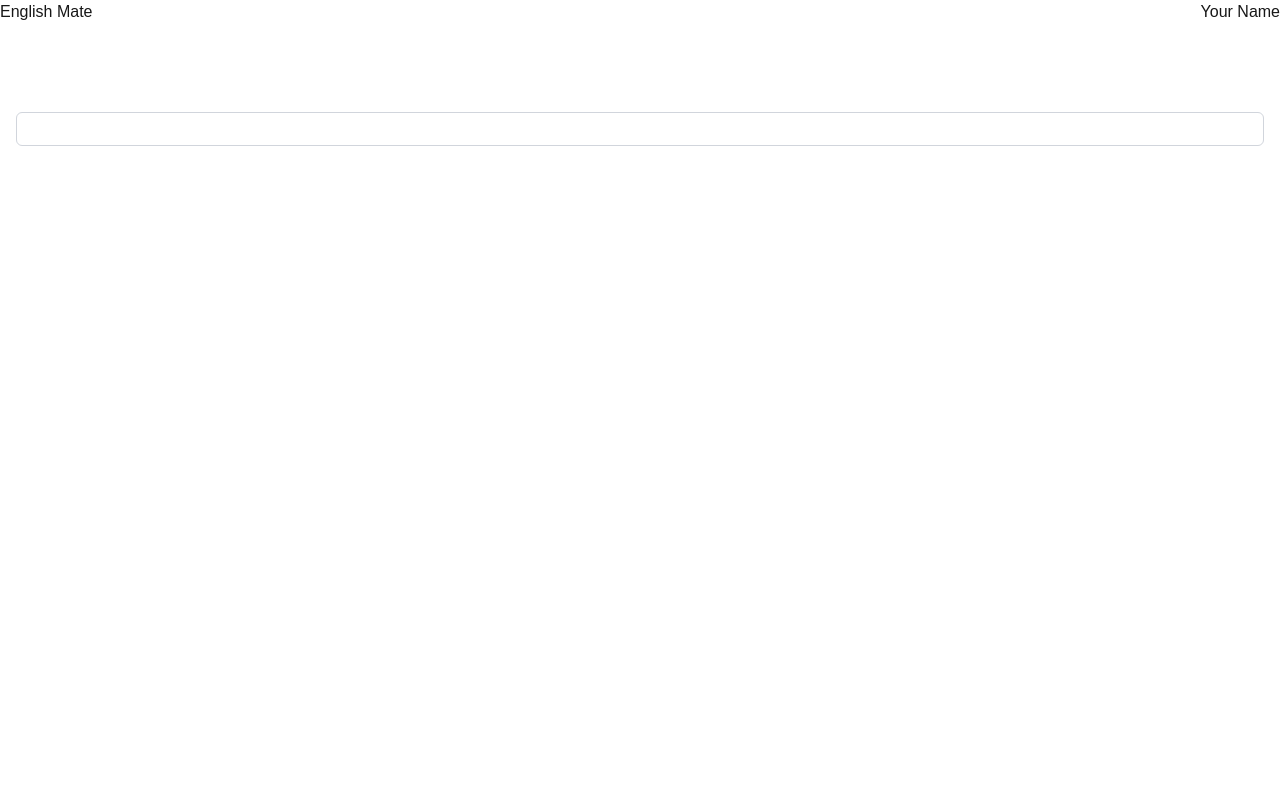
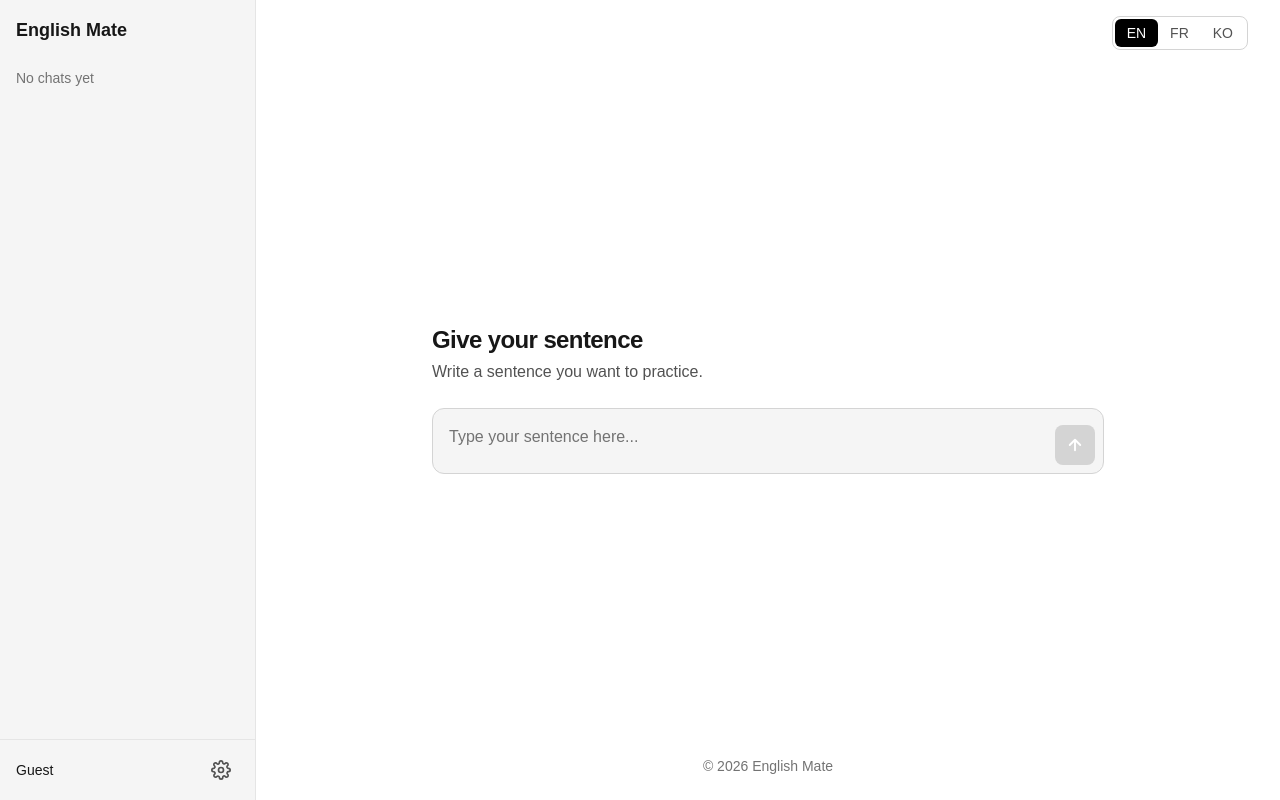
Before and after one commit to SunyeongJ-dev/english-mate, a Next.js app: page / in a window 1280 px wide. Built offline with nearby package versions, Linux system fonts and the light colour scheme.

Commit message:
feat: implement UI components

```diff
--- /dev/null
+++ b/app/components/LanguageSwitcher.tsx
@@ -0,0 +1,41 @@
+import { Language } from "@/app/lib/types";
+
+const OPTIONS: { value: Language; label: string }[] = [
+  { value: "en", label: "EN" },
+  { value: "fr", label: "FR" },
+  { value: "ko", label: "KO" },
+];
+
+type Props = {
+  value: Language;
+  onChange: (language: Language) => void;
+};
+
+export default function LanguageSwitcher({ value, onChange }: Props) {
+  return (
+    <div
+      role="group"
+      aria-label="Language"
+      className="inline-flex rounded-lg border border-neutral-300 p-0.5"
+    >
+      {OPTIONS.map((option) => {
+        const selected = option.value === value;
+        return (
+          <button
+            key={option.value}
+            type="button"
+            aria-pressed={selected}
+            onClick={() => onChange(option.value)}
+            className={`rounded-md px-3 py-1 text-sm font-medium focus-visible:outline-2 focus-visible:outline-offset-2 focus-visible:outline-black ${
+              selected
+                ? "bg-black text-white"
+                : "text-neutral-600 hover:bg-neutral-100"
+            }`}
+          >
+            {option.label}
+          </button>
+        );
+      })}
+    </div>
+  );
+}
--- /dev/null
+++ b/app/components/PromptForm.tsx
@@ -0,0 +1,90 @@
+type Props = {
+  value: string;
+  onChange: (value: string) => void;
+  onSubmit: (e: React.SubmitEvent<HTMLFormElement>) => void;
+  isLoading?: boolean;
+  errorMessage?: string;
+};
+
+export default function PromptForm({
+  value,
+  onChange,
+  onSubmit,
+  isLoading = false,
+  errorMessage,
+}: Props) {
+  const isEmpty = value.trim() === "";
+
+  return (
+    <form onSubmit={onSubmit} noValidate>
+      <div className="flex items-end gap-2 rounded-xl border border-neutral-300 bg-neutral-100 p-2 focus-within:border-black">
+        <label htmlFor="sentence" className="sr-only">
+          Your sentence
+        </label>
+        <textarea
+          id="sentence"
+          value={value}
+          onChange={(e) => onChange(e.target.value)}
+          onKeyDown={(e) => {
+            if (
+              e.key === "Enter" &&
+              !e.shiftKey &&
+              !e.nativeEvent.isComposing
+            ) {
+              e.preventDefault();
+              e.currentTarget.form?.requestSubmit();
+            }
+          }}
+          rows={2}
+          placeholder="Type your sentence here..."
+          disabled={isLoading}
+          aria-invalid={errorMessage ? true : undefined}
+          aria-describedby={errorMessage ? "sentence-error" : undefined}
+          className="field-sizing-content min-h-12 flex-1 resize-none bg-transparent p-2 outline-none placeholder:text-neutral-500 disabled:text-neutral-500"
+        />
+        <button
+          type="submit"
+          aria-label={isLoading ? "Sending sentence" : "Send sentence"}
+          disabled={isEmpty || isLoading}
+          className="flex h-10 w-10 shrink-0 items-center justify-center rounded-lg bg-black text-white hover:bg-neutral-800 disabled:cursor-not-allowed disabled:bg-neutral-300 focus-visible:outline-2 focus-visible:outline-offset-2 focus-visible:outline-black"
+        >
+          {isLoading ? (
+            <svg
+              width="18"
+              height="18"
+              viewBox="0 0 24 24"
+              fill="none"
+              stroke="currentColor"
+              strokeWidth="3"
+              strokeLinecap="round"
+              className="animate-spin motion-reduce:animate-none"
+              aria-hidden="true"
+            >
+              <path d="M12 3a9 9 0 1 0 9 9" />
+            </svg>
+          ) : (
+            <svg
+              width="18"
+              height="18"
+              viewBox="0 0 24 24"
+              fill="none"
+              stroke="currentColor"
+              strokeWidth="2.5"
+              strokeLinecap="round"
+              strokeLinejoin="round"
+              aria-hidden="true"
+            >
+              <path d="M12 19V5M5 12l7-7 7 7" />
+            </svg>
+          )}
+        </button>
+      </div>
+
+      {errorMessage && (
+        <p id="sentence-error" role="alert" className="mt-2 text-sm text-red-600">
+          {errorMessage}
+        </p>
+      )}
+    </form>
+  );
+}
--- /dev/null
+++ b/app/components/ResultView.tsx
@@ -0,0 +1,42 @@
+import { Result } from "@/app/lib/types";
+
+type Props = {
+  sentence: string;
+  result: Result;
+  onNew: () => void;
+};
+
+export default function ResultView({ sentence, result, onNew }: Props) {
+  const rows = [
+    { label: "Level", value: result.level },
+    { label: "Formal", value: result.formal },
+    { label: "Informal", value: result.informal },
+    { label: "Note", value: result.note },
+  ];
+
+  return (
+    <section className="rounded-xl bg-neutral-100 p-4 md:p-6">
+      <h1 className="sr-only">Review result</h1>
+
+      <p className="break-words text-center text-lg">“{sentence}”</p>
+
+      <dl className="mt-4 divide-y divide-neutral-200 rounded-lg bg-white px-4 md:px-6">
+        {rows.map((row) => (
+          <div key={row.label} className="py-4">
+            <p className="mt-1 whitespace-pre-wrap break-words">{row.value}</p>
+          </div>
+        ))}
+      </dl>
+
+      <div className="mt-4 flex justify-center gap-2">
+        <button
+          type="button"
+          onClick={onNew}
+          className="rounded-lg bg-black px-4 py-2 text-sm font-medium text-white hover:bg-neutral-800 focus-visible:outline-2 focus-visible:outline-offset-2 focus-visible:outline-black"
+        >
+          New sentence
+        </button>
+      </div>
+    </section>
+  );
+}
--- /dev/null
+++ b/app/components/Sidebar.tsx
@@ -0,0 +1,36 @@
+export default function Sidebar() {
+  return (
+    <aside className="hidden w-64 shrink-0 flex-col border-r border-neutral-200 bg-neutral-100 md:flex">
+      <div className="px-4 py-4 text-lg font-semibold">English Mate</div>
+
+      <nav aria-label="Chat history" className="flex-1 overflow-y-auto px-2">
+        {/* Chat history goes here */}
+        <p className="px-2 py-2 text-sm text-neutral-500">No chats yet</p>
+      </nav>
+
+      <div className="flex items-center justify-between border-t border-neutral-200 px-4 py-3">
+        <span className="text-sm font-medium">Guest</span>
+        <button
+          type="button"
+          aria-label="Settings"
+          className="rounded-md p-2 text-neutral-600 hover:bg-neutral-200 hover:text-black focus-visible:outline-2 focus-visible:outline-offset-2 focus-visible:outline-black"
+        >
+          <svg
+            width="20"
+            height="20"
+            viewBox="0 0 24 24"
+            fill="none"
+            stroke="currentColor"
+            strokeWidth="2"
+            strokeLinecap="round"
+            strokeLinejoin="round"
+            aria-hidden="true"
+          >
+            <circle cx="12" cy="12" r="3" />
+            <path d="M19.4 15a1.7 1.7 0 0 0 .3 1.8l.1.1a2 2 0 1 1-2.8 2.8l-.1-.1a1.7 1.7 0 0 0-1.8-.3 1.7 1.7 0 0 0-1 1.5V21a2 2 0 1 1-4 0v-.1a1.7 1.7 0 0 0-1.1-1.5 1.7 1.7 0 0 0-1.8.3l-.1.1a2 2 0 1 1-2.8-2.8l.1-.1a1.7 1.7 0 0 0 .3-1.8 1.7 1.7 0 0 0-1.5-1H3a2 2 0 1 1 0-4h.1a1.7 1.7 0 0 0 1.5-1.1 1.7 1.7 0 0 0-.3-1.8l-.1-.1a2 2 0 1 1 2.8-2.8l.1.1a1.7 1.7 0 0 0 1.8.3H9a1.7 1.7 0 0 0 1-1.5V3a2 2 0 1 1 4 0v.1a1.7 1.7 0 0 0 1 1.5 1.7 1.7 0 0 0 1.8-.3l.1-.1a2 2 0 1 1 2.8 2.8l-.1.1a1.7 1.7 0 0 0-.3 1.8V9a1.7 1.7 0 0 0 1.5 1H21a2 2 0 1 1 0 4h-.1a1.7 1.7 0 0 0-1.5 1z" />
+          </svg>
+        </button>
+      </div>
+    </aside>
+  );
+}
--- a/app/page.tsx
+++ b/app/page.tsx
@@ -2,7 +2,10 @@
 
 import { useState } from "react";
 import { ViewState, Language, Result, createHistoryItem } from "@/app/lib/types";
-
+import Sidebar from "@/app/components/Sidebar";
+import LanguageSwitcher from "@/app/components/LanguageSwitcher";
+import PromptForm from "@/app/components/PromptForm";
+import ResultView from "@/app/components/ResultView";
 
 export default function Home() {
   const [input, setInput] = useState("");
@@ -10,7 +13,7 @@ export default function Home() {
   const [language, setLanguage] = useState<Language>("en");
 
   async function handleSubmit(
-    e: React.FormEvent<HTMLFormElement>,
+    e: React.SubmitEvent<HTMLFormElement>,
   ): Promise<void> {
     e.preventDefault();
     const text = input.trim();
@@ -43,55 +46,53 @@ export default function Home() {
     return data;
   }
 
+    function handleNewSentence() {
+    setState({ status: "waiting" });
+  }
+
   return (
-    <>
-      <header className="flex items-center justify-between gap-2">
-        <h1>English Mate</h1>
-        <p>Your Name</p>
-      </header>
-      <div className="p-4">
-        <button className={`language === "en" ? "bg-blue-500 text-white p-2 rounded-md" : "bg-gray-300 text-gray-500 p-2 rounded-md"`}>English</button>
-        <button className={`language === "fr" ? "bg-blue-500 text-white p-2 rounded-md" : "bg-gray-300 text-gray-500 p-2 rounded-md"`}>French</button>
-        <button className={`language === "ko" ? "bg-blue-500 text-white p-2 rounded-md" : "bg-gray-300 text-gray-500 p-2 rounded-md"`}>Korean</button>
-        </div>
-      <div className="p-4">
-        <div
-          aria-label="chat"
-          className="flex flex-col items-center justify-center gap-4 border border-gray-300 rounded-md p-4"
-        >
-            {state.status === "waiting" || state.status === "error" && (
-              <form onSubmit={handleSubmit} className="flex flex-col gap-2">
-                <textarea
+    <div className="flex h-dvh bg-white text-neutral-900">
+      <Sidebar />
+
+      <div className="flex min-w-0 flex-1 flex-col">
+        <header className="flex justify-end px-4 py-4 md:px-8">
+          <LanguageSwitcher value={language} onChange={setLanguage} />
+        </header>
+
+        <main className="flex flex-1 flex-col overflow-y-auto px-4">
+          <div className="m-auto w-full max-w-2xl py-4">
+            {state.status === "result" ? (
+              <ResultView
+                sentence={state.item.input}
+                result={state.item.result}
+                onNew={handleNewSentence}
+              />
+            ) : (
+              <>
+                <h1 className="text-2xl font-semibold tracking-tight">
+                  Give your sentence
+                </h1>
+                <p className="mt-1 mb-6 text-neutral-600">
+                  Write a sentence you want to practice.
+                </p>
+                <PromptForm
                   value={input}
-                  onChange={(e) => setInput(e.target.value)}
-                  className="border border-gray-300 rounded-md p-2 w-full"
-                  rows={4}
-                  placeholder="Type your text here..."
+                  onChange={setInput}
+                  onSubmit={handleSubmit}
+                  isLoading={state.status === "loading"}
+                  errorMessage={
+                    state.status === "error" ? state.message : undefined
+                  }
                 />
-                <button
-                  type="submit"
-                  className="bg-blue-500 text-white p-2 rounded-md"
-                >
-                  Submit
-                </button>
-              </form>
-            )}
-            {state.status === "loading" && (
-              <p className="bg-white text-black p-2 rounded-md">Processing your request...</p>
-            )}
-            {state.status === "result" && (<>
-              <p className="bg-white text-black p-2 rounded-md">{state.item.result.level}</p>
-              <p className="bg-white text-black p-2 rounded-md">{state.item.result.formal}</p>
-              <p className="bg-white text-black p-2 rounded-md">{state.item.result.informal}</p>
-              <p className="bg-white text-black p-2 rounded-md">{state.item.result.note}</p>
               </>
             )}
-            {state.status === "error" && (
-              <p className="bg-white text-black p-2 rounded-md">{state.message}</p>
-            )}
-        </div>
+          </div>
+        </main>
 
+        <footer className="px-4 py-6 text-center text-sm text-neutral-500">
+          © {new Date().getFullYear()} English Mate
+        </footer>
       </div>
-    </>
+    </div>
   );
 }
```
